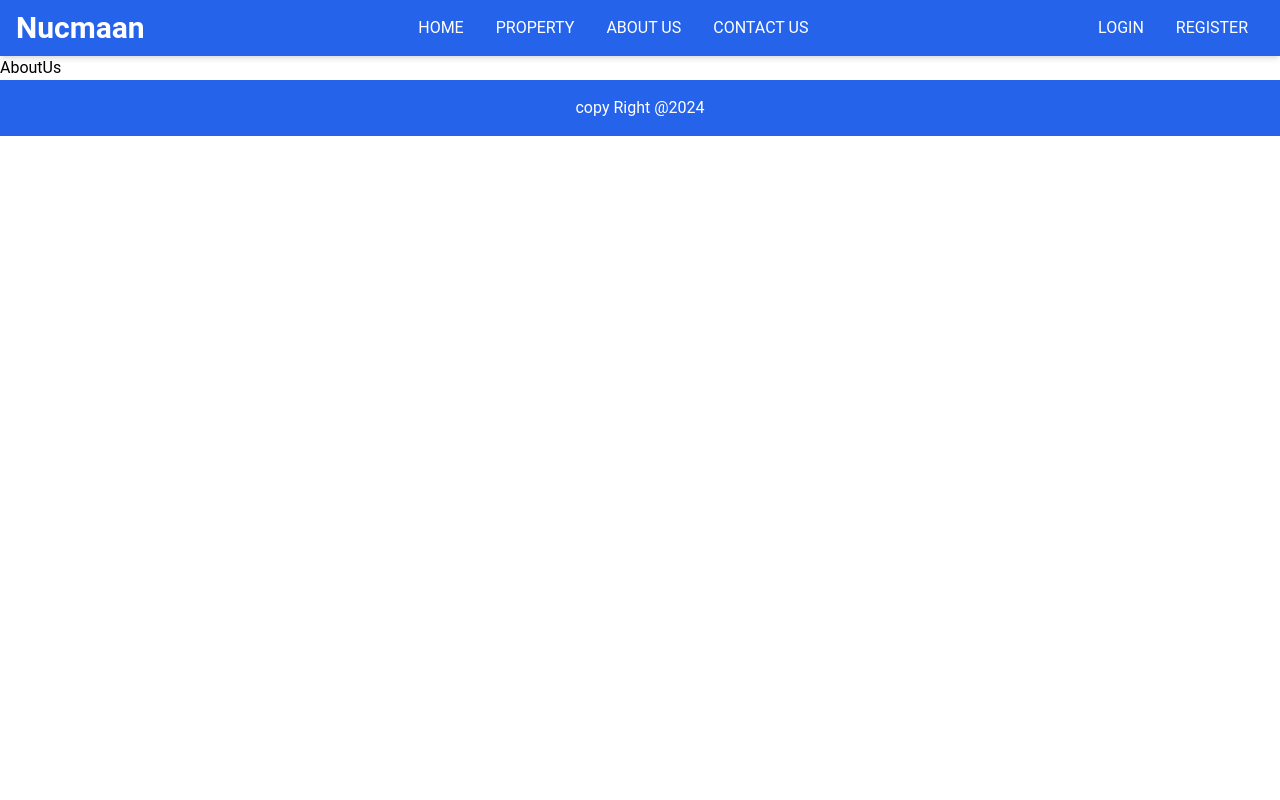
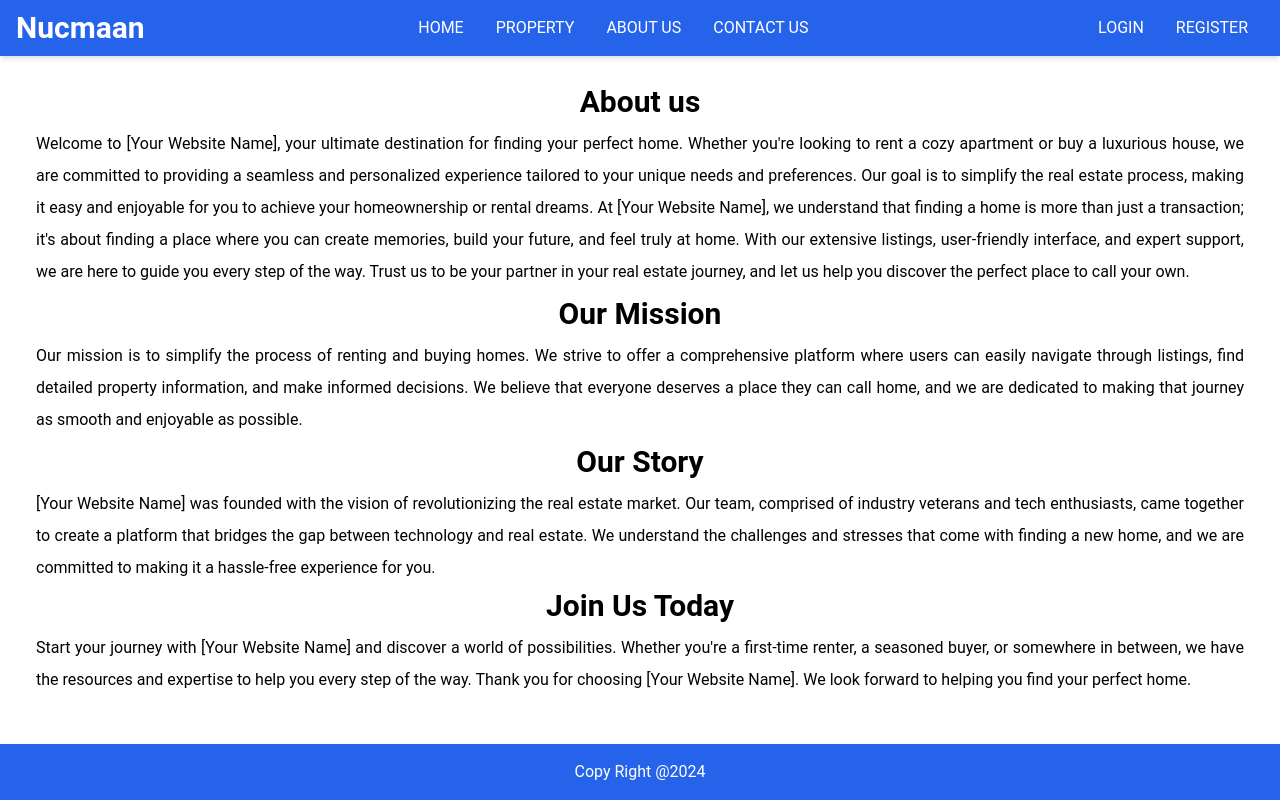
Before and after one commit to Nucmaan/statefrontend, a React (Create React App) app: page /About in a window 1280 px wide. Built offline with nearby package versions, Linux system fonts and the light colour scheme.

Commit message:
about Page
about Page

```diff
--- a/src/Components/Footer.js
+++ b/src/Components/Footer.js
@@ -2,8 +2,8 @@ import React from 'react'
 
 function Footer() {
   return (
-    <div className='bg-blue-600 mx-auto p-4 text-center text-white '>
-    copy Right @2024
+    <div className='bg-blue-600 mt-5 p-4 text-center text-white fixed bottom-0 w-full '>
+      Copy Right @2024
     </div>
   )
 }
--- a/src/Components/Herro.js
+++ b/src/Components/Herro.js
@@ -4,20 +4,22 @@ import herro from "../Images/Herro.jpg";
 
 function Herro() {
   return (
-    <div className="mx-auto grid grid-cols-1 gap-3 md:grid-cols-2 p-3">
-      <div className="flex flex-col items-center pt-11 mt-11">
+    <div className="mx-auto p-3 grid grid-cols-1 gap-3 md:grid-cols-2 pt-2 pr-2 ">
+
+      <div className="flex flex-col items-center  md:pt-11 mt-11">
         <p className="mb-2 text-2xl font-bold">Welcome To Our Website </p>
         <h2 className="mb-2 text-2xl font-semibold">
           Find Your Dreame Home Easy And Faster.
         </h2>
-        <button className="bg-blue-600 text-white px-3 py-1 rounded-md text-2xl">
+        <button className="bg-blue-600 text-white px-3 py-1 rounded-md text-2xl hover:bg-blue-500">
           Find Now{" "}
         </button>
       </div>
 
       <div>
-        <img src={herro} alt="Herro" className="w-full object-cover" />
+        <img src={herro} alt="Herro" className="w-full object-cover rounded-md" />
       </div>
+
     </div>
   );
 }
--- a/src/Components/Navbar.js
+++ b/src/Components/Navbar.js
@@ -43,7 +43,7 @@ function Navbar() {
         </div>
       </div>
 
-      <ul className={!navbar ? 'bg-blue-900 text-white w-full absolute flex flex-col  justify-center items-center left-0 gap-y-2 pt-5  md:hidden' : 'hidden'}>
+      <ul className={!navbar ? 'bg-gray-50 text-black w-full absolute flex flex-col  justify-center items-center left-0 gap-y-2 pt-5  md:hidden' : 'hidden'}>
 
         <li className="w-full flex justify-center border-b border-gray-600 p-4 cursor-pointer uppercase">
         <Link to="Property">Property</Link>
--- a/src/Pages/AboutUs.js
+++ b/src/Pages/AboutUs.js
@@ -1,9 +1,58 @@
-import React from 'react'
+import React from "react";
 
 function AboutUs() {
   return (
-    <div>AboutUs</div>
-  )
+    <div className="mx-auto p-4">
+      <h1 className="text-center font-bold text-3xl mt-3">About us</h1>
+      <p className=" px-5 pt-2 text-justify leading-8">
+        Welcome to [Your Website Name], your ultimate destination for finding
+        your perfect home. Whether you're looking to rent a cozy apartment or
+        buy a luxurious house, we are committed to providing a seamless and
+        personalized experience tailored to your unique needs and preferences.
+        Our goal is to simplify the real estate process, making it easy and
+        enjoyable for you to achieve your homeownership or rental dreams. At
+        [Your Website Name], we understand that finding a home is more than just
+        a transaction; it's about finding a place where you can create memories,
+        build your future, and feel truly at home. With our extensive listings,
+        user-friendly interface, and expert support, we are here to guide you
+        every step of the way. Trust us to be your partner in your real estate
+        journey, and let us help you discover the perfect place to call your
+        own.
+      </p>
+
+      <h1 className="text-center font-bold text-3xl mt-2">Our Mission</h1>
+
+      <p className=" px-5 pt-2 text-justify leading-8">
+        Our mission is to simplify the process of renting and buying homes. We
+        strive to offer a comprehensive platform where users can easily navigate
+        through listings, find detailed property information, and make informed
+        decisions. We believe that everyone deserves a place they can call home,
+        and we are dedicated to making that journey as smooth and enjoyable as
+        possible.
+      </p>
+
+      <h1 className="text-center font-bold text-3xl mt-2">Our Story</h1>
+
+      <p className=" px-5 pt-2 text-justify leading-8">
+        [Your Website Name] was founded with the vision of revolutionizing the
+        real estate market. Our team, comprised of industry veterans and tech
+        enthusiasts, came together to create a platform that bridges the gap
+        between technology and real estate. We understand the challenges and
+        stresses that come with finding a new home, and we are committed to
+        making it a hassle-free experience for you.
+      </p>
+
+      <h1 className="text-center font-bold text-3xl mt-1">Join Us Today</h1>
+
+      <p className=" px-5 pt-2 pb-2 text-justify leading-8">
+        Start your journey with [Your Website Name] and discover a world of
+        possibilities. Whether you're a first-time renter, a seasoned buyer, or
+        somewhere in between, we have the resources and expertise to help you
+        every step of the way. Thank you for choosing [Your Website Name]. We
+        look forward to helping you find your perfect home.
+      </p>
+    </div>
+  );
 }
 
-export default AboutUs
+export default AboutUs;
```
